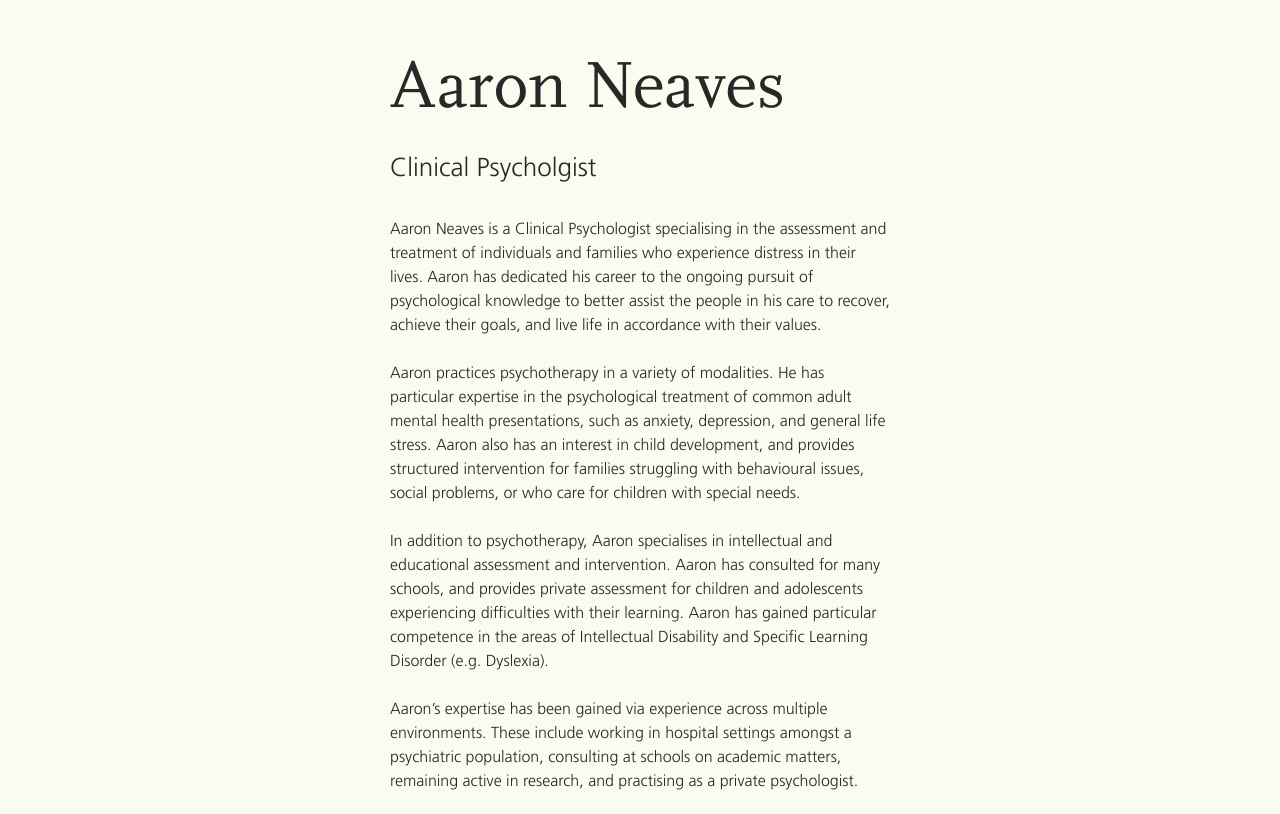
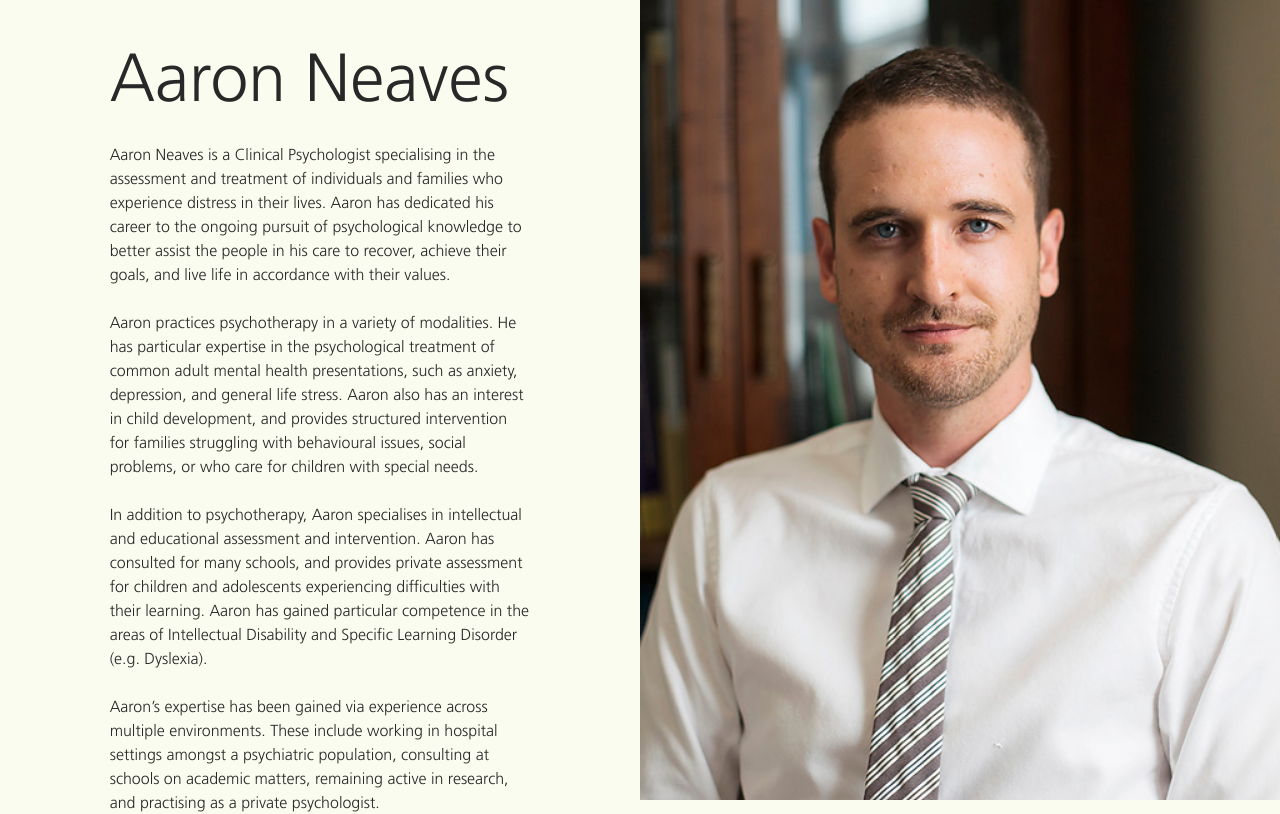
Before and after one commit to Sevaena/aaronneaves.com, a website: page app/index.html in a window 1280 px wide. Shown: the top 814 px of the page. Drawn offline with nearby package versions, Linux system fonts and the light colour scheme; files that its build step writes are made by us from their sources.

Commit message:
Updates to design and copy.

```diff
--- a/app/index.html
+++ b/app/index.html
@@ -29,13 +29,11 @@
 
         <div class='container'>
 
-          <header>
-            <h1>Aaron Neaves</h1>
-            <h3>Clinical Psycholgist</h3>
-          </header>
+          <div class='bio'>
+
+            <h2>Aaron Neaves</h2>
 
             <article>
-
               <p>Aaron Neaves is a Clinical Psychologist specialising in the assessment and treatment of individuals and families who experience distress in their lives. Aaron has dedicated his career to the ongoing pursuit of psychological knowledge to better assist the people in his care to recover, achieve their goals, and live life in accordance with their values.</p>
 
               <p>Aaron practices psychotherapy in a variety of modalities. He has particular expertise in the psychological treatment of common adult mental health presentations, such as anxiety, depression, and general life stress. Aaron also has an interest in child development, and provides structured intervention for families struggling with behavioural issues, social problems, or who care for children with special needs.</p>
@@ -49,6 +47,14 @@
               <p>Aaron completed his Master’s Degree in Clinical Psychology at the University of Adelaide. Aaron holds professional memberships with the Australian Psychological Society (APS), including the APS College of Clinical Psychologists, and with the Australian Health Practitioner Regulation Agency (AHPRA). Aaron’s private clients are eligible for Medicare and Private Health rebates.</p>
 
             </article>
+          </div>
+
+          <div class='photo'>
+          </div>
+
+          <div class='publications'>
+            <h3>Publications</h3>
+          </div>
 
         </div>
 
--- a/app/styles/main.scss
+++ b/app/styles/main.scss
@@ -1,3 +1,9 @@
+$font-family-body: "Frutiger Light", "Helvetica Neue", Helvetica, Arial, sans-serif;
+$font-family-heading: $font-family-body; //Scala, Garamond;
+$bp-1: 1040px;
+$bp-2: 640px;
+$bp-3: 320px;
+
 @import 'normalize';
 @import 'typographic_variables';
 @import 'mixins';
@@ -6,8 +12,9 @@
 @include declare-font-face('Frutiger', 'FrutigerLTStd-Roman');
 @include declare-font-face('Scala', 'Scala');
 
-$font-family-heading: Scala, Garamond;
-$font-family-body: "Frutiger Light", "Helvetica Neue", Helvetica, Arial, sans-serif;
+*, *:before, *:after {
+  box-sizing: border-box;
+}
 
 body {
   font-family: $font-family-body;
@@ -24,29 +31,29 @@ h1, h2, h3, h4, p {
   font-weight: normal;
 }
 
-h1 {
+h1, .h1 {
   font-family: $font-family-heading;
   font-size: $h1-font-size;
   line-height: $h1-line-height;
-  margin-top: $h1-margin-top;
+  margin-top: 0;
   margin-bottom: $h1-margin-bottom;
 }
 
-h2 {
+h2, .h2 {
   font-size: $h2-font-size;
   line-height: $h2-line-height;
   margin-top: $h2-margin-top;
   margin-bottom: $h2-margin-bottom;
 }
 
-h3 {
+h3, .h3 {
   font-size: $h3-font-size;
   line-height: $h3-line-height;
   margin-top: $h3-margin-top;
   margin-bottom: $h3-margin-bottom;
 }
 
-h4 {
+h4, .h4 {
   font-size: $h4-font-size;
   line-height: $h4-line-height;
   margin-top: $h4-margin-top;
@@ -59,9 +66,71 @@ p, ul, ol, pre, table, blockquote {
   margin-bottom: $base-line-height;
 }
 
-.container {
-  max-width: 500px;
-  margin: 50px auto;
+// padding
+.bio, .publications {
+  padding: 0 2.618em;
+
+  @media (min-width: $bp-1) {
+    padding:  0 6.854em;
+  }
+}
+
+.bio {
+  width: 100%;
+  max-width: $bp-2;
+  h2 {
+    @include animation-name(fadeInDown);
+    @include animation-delay(1s);
+    @include animation-duration(.75s);
+    @include animation-fill-mode(both);
+  }
+
+  article {
+    @include animation-name(fadeIn);
+    @include animation-duration(.75s);
+    @include animation-delay(1.5s);
+    @include animation-fill-mode(both);
+  }
+
+  @media (min-width: $bp-2) {
+    h2 {
+      font-size: $h1-font-size;
+      line-height: $h1-line-height;
+      margin-bottom: $h1-margin-bottom;
+    }
+  }
+
+  @media (min-width: $bp-1) {
+    width: 50%;
+    max-width: none;
+  }
+}
+.photo {
+  @include animation-name(fadeIn);
+    @include animation-duration(.75s);
+    @include animation-delay(1.5s);
+    @include animation-fill-mode(both);
+
+  width: 100%;
+  background-image: url('../images/aaron.jpg');
+  background-size: cover;
+  background-position: center;
+  position: static;
+  min-height: 320px;
+
+  @media (min-width: $bp-2) {
+    min-height: 600px;
+  }
+
+  @media (min-width: $bp-1) {
+    width: 50%;
+    position: fixed;
+    top: 0;
+    right: 0;
+    bottom: 0;
+    left: auto;
+    height: auto;
+  }
 }
 
 .browsehappy {
@@ -74,16 +143,6 @@ p, ul, ol, pre, table, blockquote {
   }
 }
 
-header {
-  @include animation-name(fadeInDown);
-  @include animation-delay(1s);
-  @include animation-duration(.75s);
-  @include animation-fill-mode(both);
+.bio {
+
 }
-
-article {
-  @include animation-name(fadeIn);
-  @include animation-duration(.75s);
-  @include animation-delay(1.5s);
-  @include animation-fill-mode(both);
-}
```
Also changed, not shown: app/images/aaron.jpg (added). Lines whose indentation alone changed are shown as unchanged.
